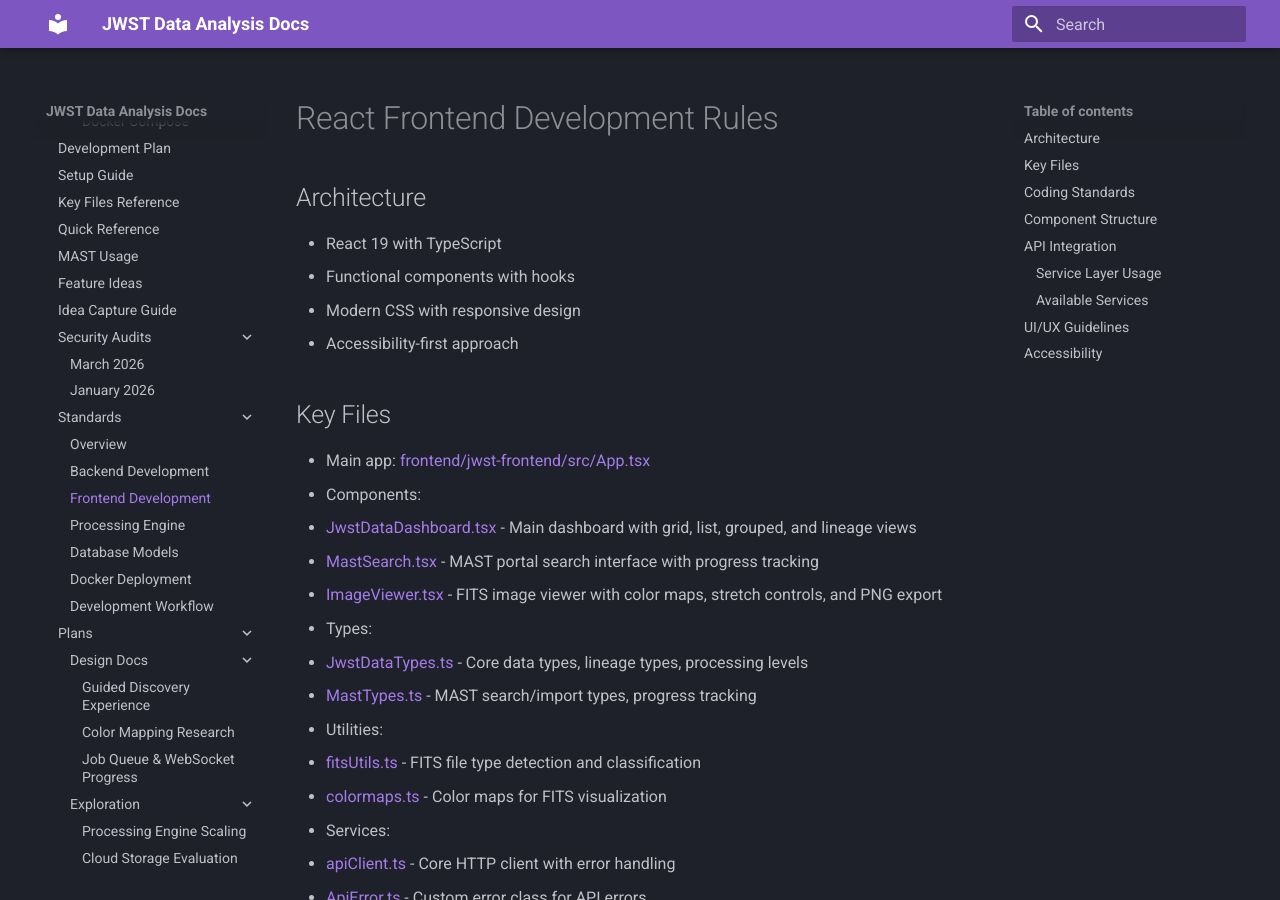
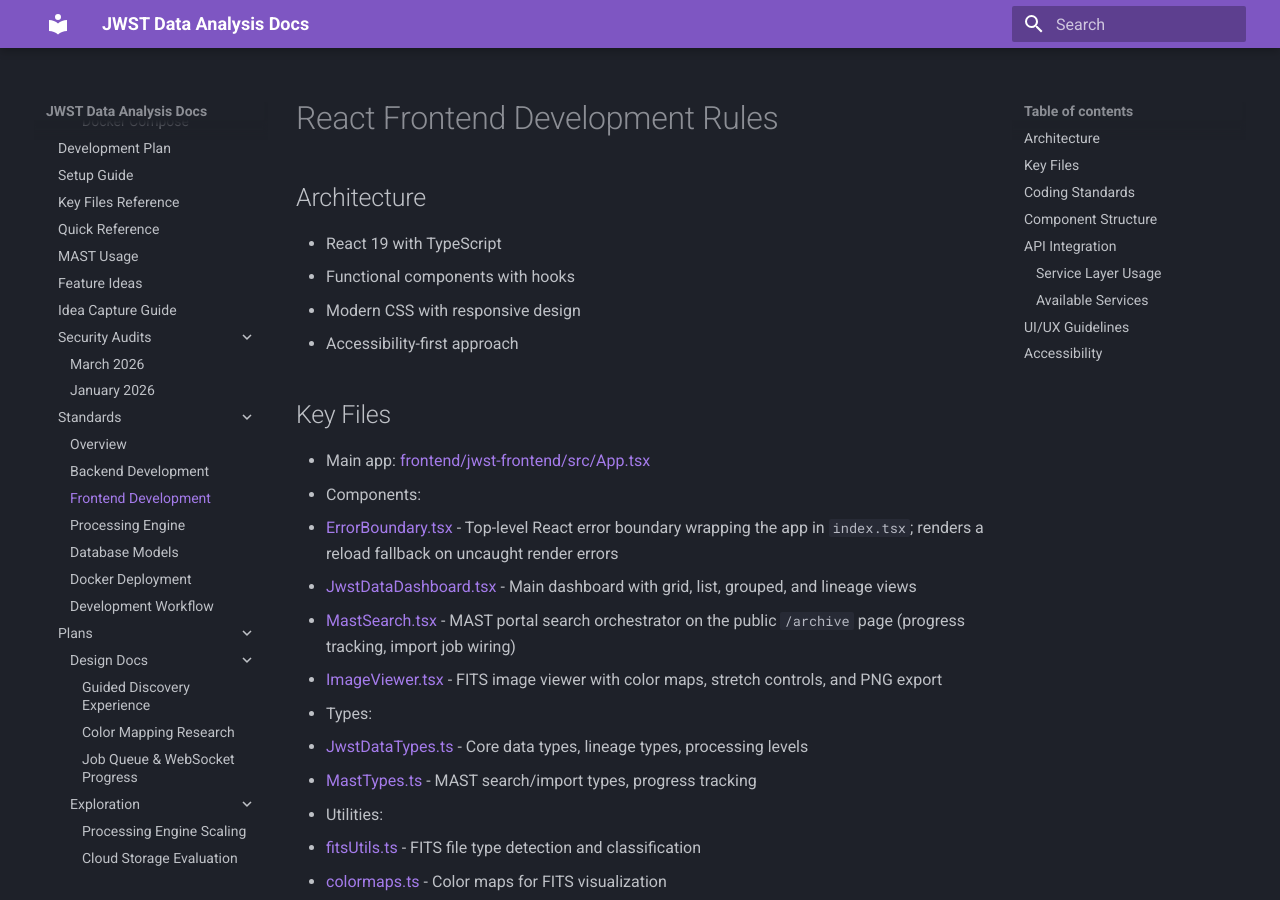
Before and after one commit to Snoww3d/jwst-data-analysis, an MkDocs documentation site: the page built from docs/standards/frontend-development.md, in a window 1280 px wide and 900 px high. Built offline with MkDocs 1.6.1 and Material for MkDocs 9.7.7, drawn with Linux system fonts in a browser that asks for light colours.

Commit message:
docs: catch up drift from #1520, #1521, #1619 (#1651)
- key-files.md + frontend-development.md: document ErrorBoundary
  (added in #1521, never made it into the key-file lists)
- frontend-development.md: fix MastSearch.tsx/.css links to the
  components/mast/ path they moved to in #1619; note /archive page
- quick-reference.md: document the X-Composite-Stretch-Fallbacks
  response header added in #1520 (#1394)

Claude-Session: https://claude.ai/code/session_01Q1ugL2kjymBdRoqeq9TWJQ

```diff
--- a/docs/standards/frontend-development.md
+++ b/docs/standards/frontend-development.md
@@ -11,8 +11,9 @@
 
 - Main app: [frontend/jwst-frontend/src/App.tsx](https://github.com/Snoww3d/jwst-data-analysis/blob/main/frontend/jwst-frontend/src/App.tsx)
 - Components:
+  - [ErrorBoundary.tsx](https://github.com/Snoww3d/jwst-data-analysis/blob/main/frontend/jwst-frontend/src/components/ErrorBoundary.tsx) - Top-level React error boundary wrapping the app in `index.tsx`; renders a reload fallback on uncaught render errors
   - [JwstDataDashboard.tsx](https://github.com/Snoww3d/jwst-data-analysis/blob/main/frontend/jwst-frontend/src/components/JwstDataDashboard.tsx) - Main dashboard with grid, list, grouped, and lineage views
-  - [MastSearch.tsx](https://github.com/Snoww3d/jwst-data-analysis/blob/main/frontend/jwst-frontend/src/components/MastSearch.tsx) - MAST portal search interface with progress tracking
+  - [MastSearch.tsx](https://github.com/Snoww3d/jwst-data-analysis/blob/main/frontend/jwst-frontend/src/components/mast/MastSearch.tsx) - MAST portal search orchestrator on the public `/archive` page (progress tracking, import job wiring)
   - [ImageViewer.tsx](https://github.com/Snoww3d/jwst-data-analysis/blob/main/frontend/jwst-frontend/src/components/ImageViewer.tsx) - FITS image viewer with color maps, stretch controls, and PNG export
 - Types:
   - [JwstDataTypes.ts](https://github.com/Snoww3d/jwst-data-analysis/blob/main/frontend/jwst-frontend/src/types/JwstDataTypes.ts) - Core data types, lineage types, processing levels
@@ -29,7 +30,7 @@
 - Styles:
   - [App.css](https://github.com/Snoww3d/jwst-data-analysis/blob/main/frontend/jwst-frontend/src/App.css) - Global styles
   - [JwstDataDashboard.css](https://github.com/Snoww3d/jwst-data-analysis/blob/main/frontend/jwst-frontend/src/components/JwstDataDashboard.css) - Dashboard and lineage view styles
-  - [MastSearch.css](https://github.com/Snoww3d/jwst-data-analysis/blob/main/frontend/jwst-frontend/src/components/MastSearch.css) - MAST search and progress styles
+  - [MastSearch.css](https://github.com/Snoww3d/jwst-data-analysis/blob/main/frontend/jwst-frontend/src/components/mast/MastSearch.css) - MAST search and progress styles
   - [FitsViewer.css](https://github.com/Snoww3d/jwst-data-analysis/blob/main/frontend/jwst-frontend/src/components/FitsViewer.css) - FITS viewer styles
   - [ImageViewer.css](https://github.com/Snoww3d/jwst-data-analysis/blob/main/frontend/jwst-frontend/src/components/ImageViewer.css) - Image viewer modal styles
 - Package config: [frontend/jwst-frontend/package.json](https://github.com/Snoww3d/jwst-data-analysis/blob/main/frontend/jwst-frontend/package.json)
```
Also changed, not shown: docs/key-files.md (+1 -0 lines), docs/quick-reference.md (+1 -0 lines).
